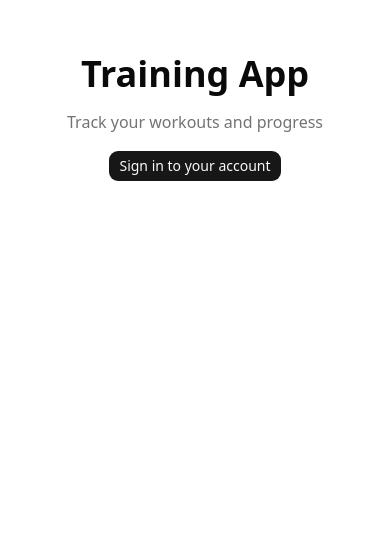
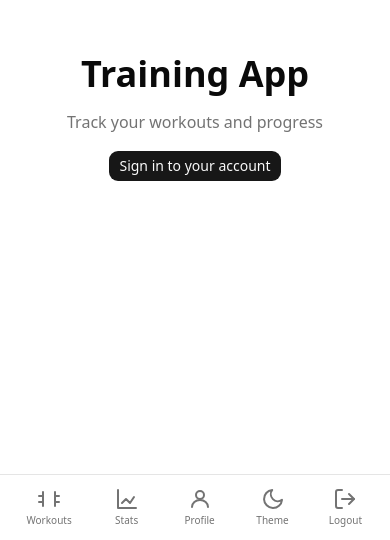
Before and after one commit to JustSerhii/training-app-frontend, a Next.js app: page / in a window 390 px wide. Shown: the part 304-844 px from the top of the page. Built offline with nearby package versions, Linux system fonts and the light colour scheme; no server answers.

Commit message:
feat: add initial mobile layout support

```diff
--- a/src/app/layout.tsx
+++ b/src/app/layout.tsx
@@ -2,6 +2,7 @@ import type { Metadata } from "next";
 import { Geist, Geist_Mono } from "next/font/google";
 import "../shared/globals.css";
 import { MainProvider } from "@/shared/providers";
+import { MobileNav } from "@/shared/components/MobileNav";
 
 const geistSans = Geist({
   variable: "--font-geist-sans",
@@ -59,7 +60,10 @@ export default function RootLayout({
       <body className="antialiased" suppressHydrationWarning>
         <script dangerouslySetInnerHTML={{ __html: themeInitScript }} />
         <script dangerouslySetInnerHTML={{ __html: sidebarScript }} />
-        <MainProvider>{children}</MainProvider>
+        <MainProvider>
+          {children}
+          <MobileNav />
+        </MainProvider>
       </body>
     </html>
   );
--- a/src/features/workouts/components/WorkoutCard.tsx
+++ b/src/features/workouts/components/WorkoutCard.tsx
@@ -29,7 +29,6 @@ export function WorkoutCard({
   return (
     <article className="workout-card">
       <div className="workout-card__body">
-        {/* 🔹 Рядок з чекбоксом та датою */}
         <div className="flex items-center gap-3 mb-2">
           {onSelect && (
             <input
@@ -37,7 +36,7 @@ export function WorkoutCard({
               checked={isSelected}
               onChange={(e) => onSelect(workout.id, e.target.checked)}
               className="h-4 w-4 cursor-pointer accent-primary rounded border-gray-300 focus:ring-primary"
-              onClick={(e) => e.stopPropagation()} // Запобігає спливанню, якщо картка стане клікабельною
+              onClick={(e) => e.stopPropagation()}
             />
           )}
           <time className="workout-card__date">{date}</time>
--- /dev/null
+++ b/src/shared/components/MobileNav.tsx
@@ -0,0 +1,175 @@
+"use client";
+
+import Link from "next/link";
+import { usePathname } from "next/navigation";
+import { useLogout } from "@/features/auth/hooks";
+import { setTheme } from "../store/theme/theme.slice";
+import { useAppDispatch, useAppSelector } from "../store/hooks";
+import { selectTheme } from "../store/theme/theme.selectors";
+import { useEffect, useState } from "react";
+
+const NAV_ITEMS = [
+  {
+    href: "/workouts",
+    label: "Workouts",
+    matchPath: (p: string) => p.startsWith("/workouts"),
+    icon: (
+      <svg
+        width="24"
+        height="24"
+        viewBox="0 0 24 24"
+        fill="none"
+        stroke="currentColor"
+        strokeWidth="2"
+        strokeLinecap="round"
+        strokeLinejoin="round"
+      >
+        <path d="M6 5v14M18 5v14M2 9h4M18 9h4M2 15h4M18 15h4" />
+      </svg>
+    ),
+  },
+  {
+    href: "/stats",
+    label: "Stats",
+    matchPath: (p: string) => p === "/stats",
+    icon: (
+      <svg
+        width="24"
+        height="24"
+        viewBox="0 0 24 24"
+        fill="none"
+        stroke="currentColor"
+        strokeWidth="2"
+        strokeLinecap="round"
+        strokeLinejoin="round"
+      >
+        <path d="M3 3v18h18" />
+        <path d="M7 16l4-4 4 4 4-6" />
+      </svg>
+    ),
+  },
+  {
+    href: "/profile",
+    label: "Profile",
+    matchPath: (p: string) => p === "/profile",
+    icon: (
+      <svg
+        width="24"
+        height="24"
+        viewBox="0 0 24 24"
+        fill="none"
+        stroke="currentColor"
+        strokeWidth="2"
+        strokeLinecap="round"
+        strokeLinejoin="round"
+      >
+        <circle cx="12" cy="8" r="4" />
+        <path d="M4 20c0-4 3.6-7 8-7s8 3 8 7" />
+      </svg>
+    ),
+  },
+];
+
+export function MobileNav() {
+  const pathname = usePathname();
+  const { mutate: logout } = useLogout();
+  const dispatch = useAppDispatch();
+  const theme = useAppSelector(selectTheme);
+  const [mounted, setMounted] = useState(false);
+
+  useEffect(() => setMounted(true), []);
+
+  // Не показуємо на /auth сторінках
+  if (pathname.startsWith("/auth")) return null;
+
+  return (
+    <nav className="mobile-nav md:hidden">
+      <div className="mobile-nav__inner">
+        {NAV_ITEMS.map((item) => {
+          const isActive = item.matchPath(pathname);
+          return (
+            <Link
+              key={item.href}
+              href={item.href}
+              className={`mobile-nav__item ${isActive ? "mobile-nav__item--active" : ""}`}
+            >
+              <span className="mobile-nav__icon">{item.icon}</span>
+              <span className="mobile-nav__label">{item.label}</span>
+            </Link>
+          );
+        })}
+
+        {/* Theme toggle */}
+        <button
+          className="mobile-nav__item"
+          onClick={() =>
+            dispatch(setTheme(theme === "dark" ? "light" : "dark"))
+          }
+          aria-label="Toggle theme"
+        >
+          <span className="mobile-nav__icon">
+            {mounted && theme === "dark" ? (
+              <svg
+                width="24"
+                height="24"
+                viewBox="0 0 24 24"
+                fill="none"
+                stroke="currentColor"
+                strokeWidth="2"
+                strokeLinecap="round"
+                strokeLinejoin="round"
+              >
+                <circle cx="12" cy="12" r="5" />
+                <line x1="12" y1="1" x2="12" y2="3" />
+                <line x1="12" y1="21" x2="12" y2="23" />
+                <line x1="4.22" y1="4.22" x2="5.64" y2="5.64" />
+                <line x1="18.36" y1="18.36" x2="19.78" y2="19.78" />
+                <line x1="1" y1="12" x2="3" y2="12" />
+                <line x1="21" y1="12" x2="23" y2="12" />
+              </svg>
+            ) : (
+              <svg
+                width="24"
+                height="24"
+                viewBox="0 0 24 24"
+                fill="none"
+                stroke="currentColor"
+                strokeWidth="2"
+                strokeLinecap="round"
+                strokeLinejoin="round"
+              >
+                <path d="M21 12.79A9 9 0 1 1 11.21 3 7 7 0 0 0 21 12.79z" />
+              </svg>
+            )}
+          </span>
+          <span className="mobile-nav__label">Theme</span>
+        </button>
+
+        {/* Logout */}
+        <button
+          className="mobile-nav__item mobile-nav__item--danger"
+          onClick={() => logout()}
+          aria-label="Log out"
+        >
+          <span className="mobile-nav__icon">
+            <svg
+              width="24"
+              height="24"
+              viewBox="0 0 24 24"
+              fill="none"
+              stroke="currentColor"
+              strokeWidth="2"
+              strokeLinecap="round"
+              strokeLinejoin="round"
+            >
+              <path d="M9 21H5a2 2 0 0 1-2-2V5a2 2 0 0 1 2-2h4" />
+              <polyline points="16 17 21 12 16 7" />
+              <line x1="21" y1="12" x2="9" y2="12" />
+            </svg>
+          </span>
+          <span className="mobile-nav__label">Logout</span>
+        </button>
+      </div>
+    </nav>
+  );
+}
--- a/src/shared/components/Sidebar.tsx
+++ b/src/shared/components/Sidebar.tsx
@@ -99,7 +99,7 @@ export function Sidebar() {
   };
 
   return (
-    <aside suppressHydrationWarning className="app-sidebar">
+    <aside suppressHydrationWarning className="app-sidebar hidden md:flex">
       {/* Logo + toggle */}
       <div className="app-sidebar__header">
         {mounted && !collapsed && (
--- a/src/shared/globals.css
+++ b/src/shared/globals.css
@@ -814,3 +814,121 @@ html[data-sidebar-collapsed="true"] .app-sidebar__logout {
 .profile-empty-state__sub {
   @apply text-muted-foreground max-w-sm;
 }
+
+/* ─── Mobile Navigation ─────────────────────────────────────── */
+
+.mobile-nav {
+  @apply fixed bottom-0 left-0 right-0 z-40 border-t border-border bg-card/95 backdrop-blur-md;
+  padding-bottom: env(safe-area-inset-bottom);
+}
+
+.mobile-nav__inner {
+  @apply flex items-center justify-around px-2 py-1.5 max-w-lg mx-auto;
+}
+
+.mobile-nav__item {
+  @apply flex flex-col items-center justify-center gap-0.5 px-3 py-1.5 rounded-xl text-muted-foreground hover:text-foreground transition-colors min-w-[60px] active:scale-95;
+}
+
+.mobile-nav__item--active {
+  @apply text-primary;
+}
+
+.mobile-nav__item--danger {
+  @apply text-muted-foreground hover:text-destructive;
+}
+
+.mobile-nav__item--danger.mobile-nav__item--active {
+  @apply text-destructive;
+}
+
+.mobile-nav__icon {
+  @apply shrink-0;
+}
+
+.mobile-nav__label {
+  @apply text-[10px] font-medium;
+}
+
+/* ─── Mobile Adaptations ─────────────────────────────────────── */
+
+@media (max-width: 640px) {
+  .workouts-header {
+    @apply flex-col items-start gap-3;
+  }
+
+  .workouts-header__title {
+    @apply text-3xl;
+  }
+
+  .workout-card {
+    @apply p-5;
+    /* 6 → 5 */
+  }
+
+  .workout-card__btn {
+    @apply min-h-[44px];
+  }
+
+  .workout-detail-header {
+    @apply flex-col gap-4;
+  }
+
+  .workout-detail-header__title {
+    @apply text-3xl;
+  }
+
+  .exercise-card__header {
+    @apply flex-col items-start gap-2 p-4;
+  }
+
+  .exercise-card__delete {
+    @apply self-end mt-2 min-h-[44px] flex items-center;
+  }
+
+  .sets-table {
+    @apply block overflow-x-auto;
+  }
+
+  .sets-add {
+    @apply flex-col;
+  }
+
+  .sets-add__input {
+    @apply w-full;
+  }
+
+  .sets-add__btn {
+    @apply w-full min-h-[44px];
+  }
+
+  .modal-content {
+    @apply max-w-full rounded-2xl;
+  }
+
+  .workouts-pagination {
+    @apply gap-2;
+  }
+
+  .workouts-pagination__btn {
+    @apply px-4 py-2 text-xs;
+  }
+
+  .profile-record-card__content {
+    @apply flex-col;
+  }
+
+  .profile-record-card__metrics {
+    @apply w-full md:border-l-0 md:border-t md:border-border md:pt-4 md:pl-0;
+  }
+}
+
+@supports (padding-bottom: env(safe-area-inset-bottom)) {
+  .mobile-nav {
+    padding-bottom: env(safe-area-inset-bottom);
+  }
+
+  .app-main {
+    padding-bottom: calc(5rem + env(safe-area-inset-bottom));
+  }
+}
```
